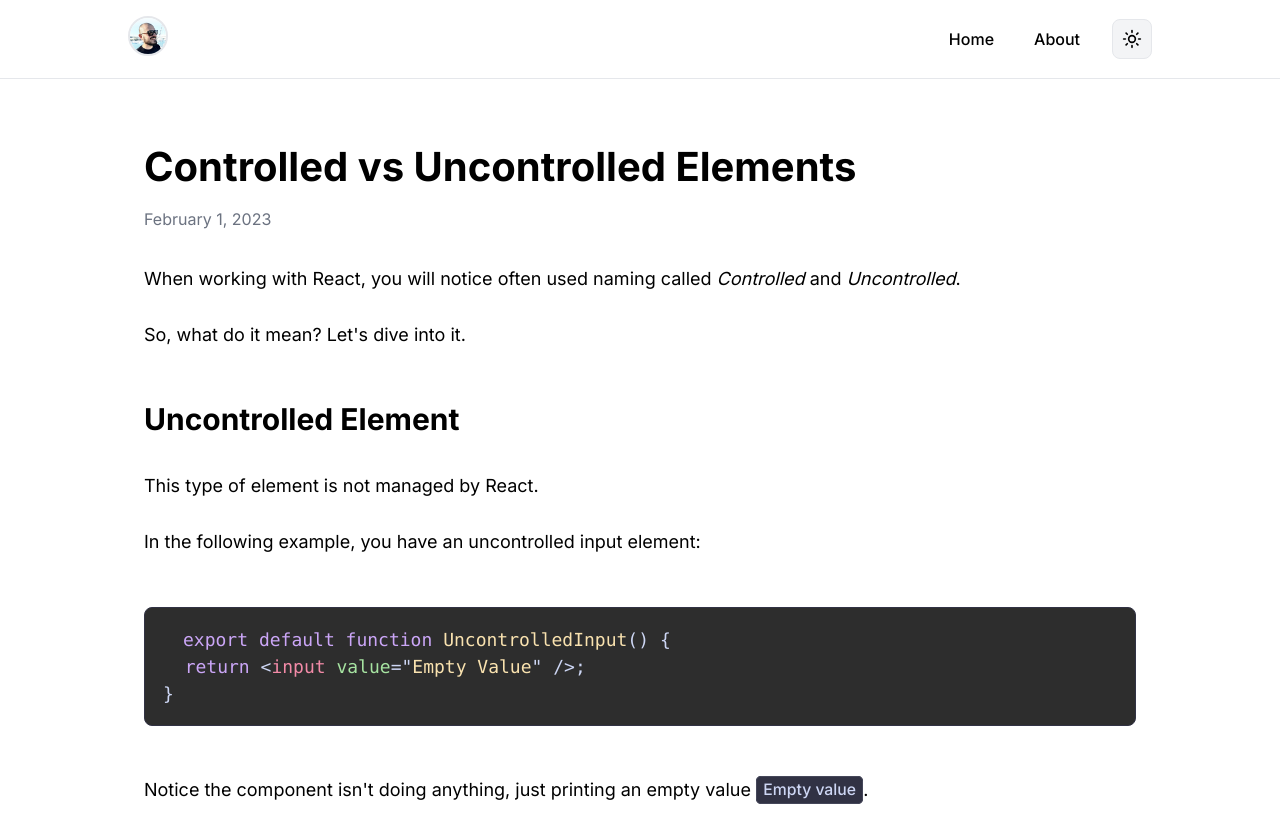
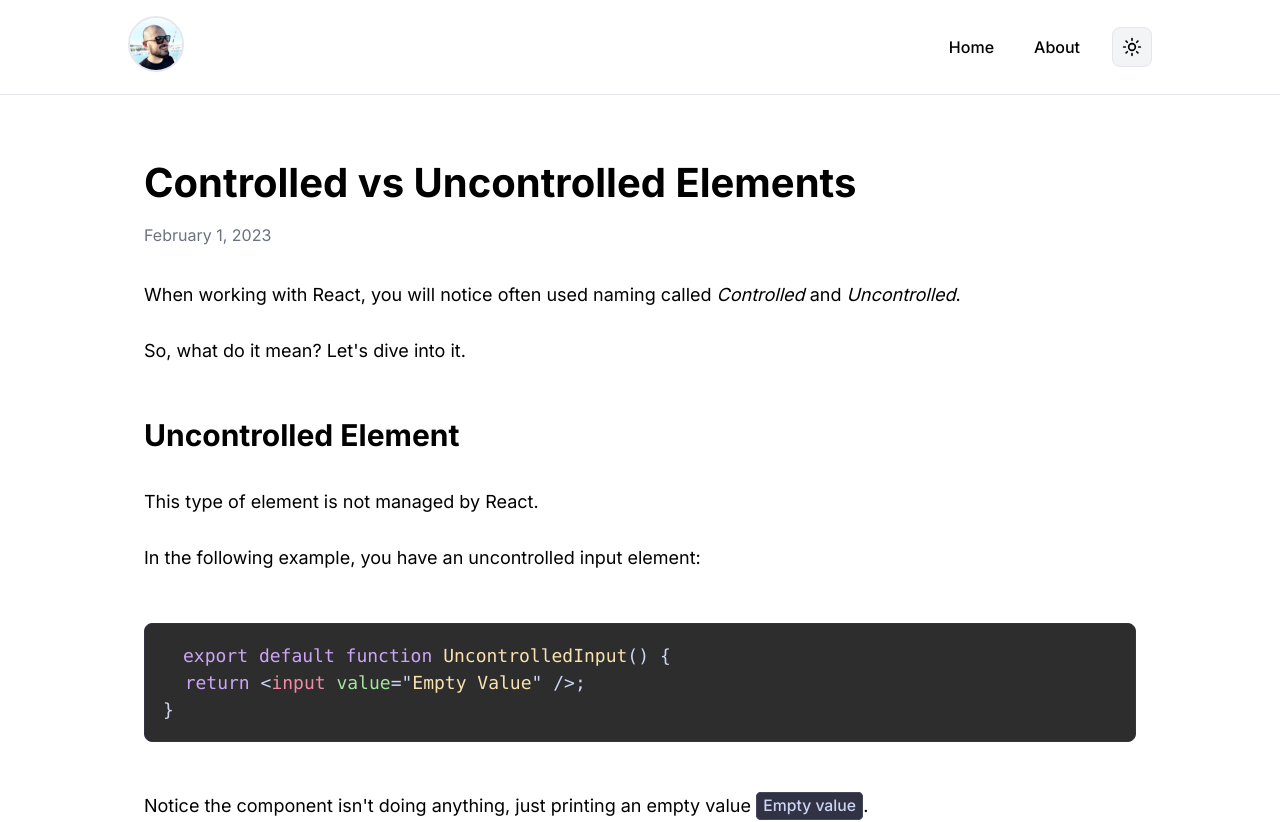
Before and after one commit to helderberto/helderberto.com, a Next.js app: page /posts/controlled-vs-uncontrolled-elements in a window 1280 px wide. Shown: the top 822 px of the page. Built offline with nearby package versions, Linux system fonts and the light colour scheme.

Commit message:
Refactor Header styles and image size

```diff
--- a/src/components/Header.module.css
+++ b/src/components/Header.module.css
@@ -4,7 +4,7 @@
   position: sticky;
   top: 0;
   z-index: 100;
-  backdrop-filter: blur(10px);
+  backdrop-filter: blur(0.625rem);
   padding: 0 1rem;
 }
 
@@ -28,7 +28,7 @@
 
 .profileImage {
   border-radius: 50%;
-  border: 2px solid var(--border);
+  border: 0.125rem solid var(--border);
   transition: border-color 0.2s ease;
 }
 
@@ -67,3 +67,16 @@
   color: var(--primary);
   background-color: var(--muted);
 }
+
+.avatar {
+  width: 3.5rem;
+  height: 3.5rem;
+  border-radius: 50%;
+  overflow: hidden;
+}
+
+.avatar img {
+  width: 100%;
+  height: 100%;
+  object-fit: cover;
+}
--- a/src/components/Header.tsx
+++ b/src/components/Header.tsx
@@ -11,8 +11,8 @@ const Header = () => {
           <Image
             src="/profile.jpg"
             alt="Profile Picture"
-            width={40}
-            height={40}
+            width={56}
+            height={56}
             className={styles.profileImage}
           />
         </Link>
```
